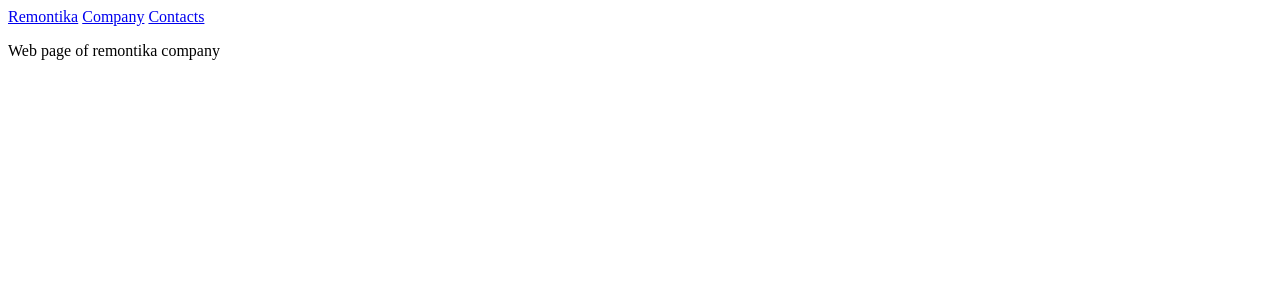
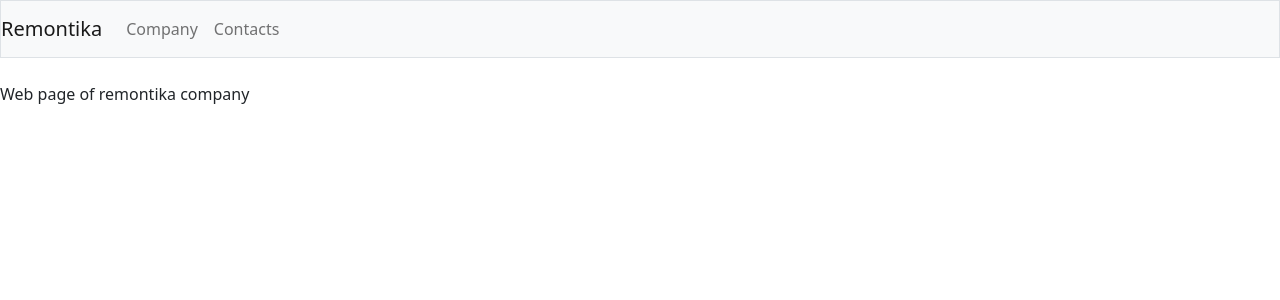
Before and after one commit to mklymchuk/RemontikaWebPage, a Django app: page / in a window 1280 px wide. Shown: the top 300 px of the page. Run offline with Django 5.2, Linux system fonts and the light colour scheme.

Commit message:
Bootstrap 5 has been added, and the base.html page has been styled.

```diff
--- a/remontika/company/templates/company/base.html
+++ b/remontika/company/templates/company/base.html
@@ -1,7 +1,38 @@
-<p>
-    <a href="{% url 'company:index' %}">Remontika</a>
-    <a href="{% url 'company:service' %}">Company</a>
-    <a href="{% url 'company:contacts' %}">Contacts</a>
-</p>
+<!DOCTYPE html>
+<html lang="en">
+<head>
+    <!-- Required meta tags -->
+    <meta charset="utf-8">
+    <meta name="viewport" content="width=device-width, initial-scale=1">
+
+    <!-- Bootstrap CSS -->
+    <link href="https://cdn.jsdelivr.net/npm/bootstrap@5.0.2/dist/css/bootstrap.min.css" rel="stylesheet" integrity="sha384-EVSTQN3/azprG1Anm3QDgpJLIm9Nao0Yz1ztcQTwFspd3yD65VohhpuuCOmLASjC" crossorigin="anonymous">
+</head>
+<body>
+
+<nav class="navbar navbar-expand-md navbar-light bg-light mb-4 border">
+    <a class="navbar-brand" href="{% url 'company:index' %}">Remontika</a>
+    <button class="navbar-toggler" type="button" data-toggle="collapse"
+            data-target="#navbarCollapse" aria-controls="navbarCollapse"
+            aria-expanded="false" aria-label="Toggle navigation">
+        <span class="navbar-toggler-icon"></span>
+    </button>
+    <div class="collapse navbar-collapse" id="navbarCollapse">
+        <ul class="navbar-nav mr-auto">
+            <li class="nav-item">
+                <a class="nav-link" href="{% url 'company:service' %}">Company</a>
+            </li>
+            <li class="nav-item">
+                <a class="nav-link" href="{% url 'company:contacts' %}">Contacts</a>
+            </li>
+        </ul>
+    </div>
+</nav>
 
 {% block content %}{% endblock content %}
+
+<!-- Bootstrap Bundle with Popper -->
+<script src="https://cdn.jsdelivr.net/npm/bootstrap@5.0.2/dist/js/bootstrap.bundle.min.js" integrity="sha384-MrcW6ZMFYlzcLA8Nl+NtUVF0sA7MsXsP1UyJoMp4YLEuNSfAP+JcXn/tWtIaxVXM" crossorigin="anonymous"></script>
+
+</body>
+</html>
--- a/remontika/remontika/settings.py
+++ b/remontika/remontika/settings.py
@@ -33,6 +33,9 @@ ALLOWED_HOSTS = []
 INSTALLED_APPS = [
     # My apps
     'company',
+
+    # Third party apps.
+    'bootstrap5',
 
     # Default django apps.
     'django.contrib.admin',
```
